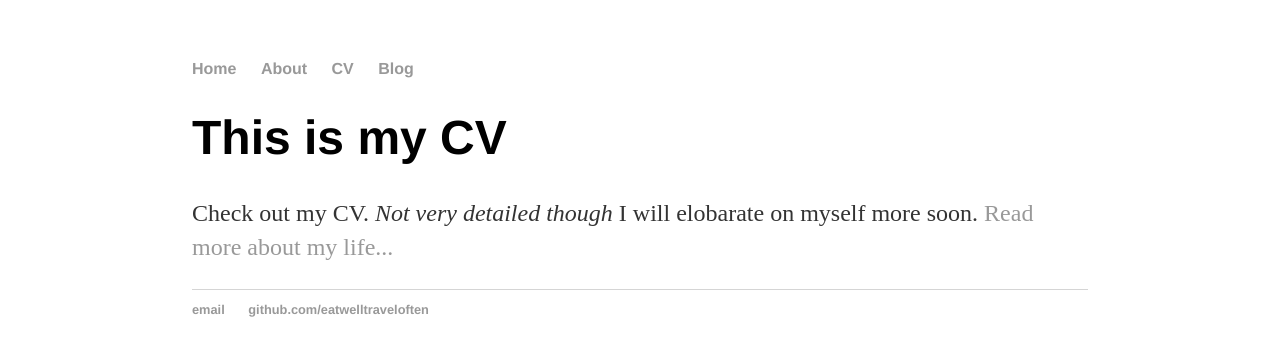
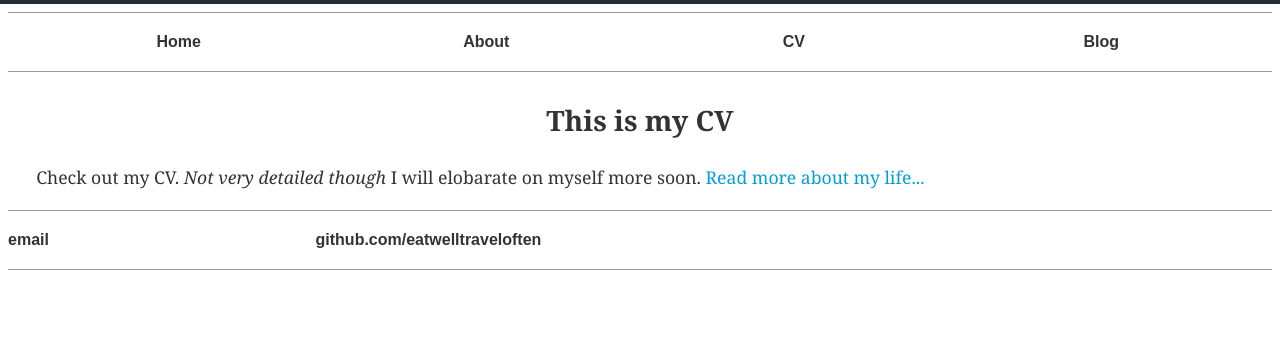
Before and after one commit to ahuysal/eatwelltraveloften.github.io, a Jekyll site: the page built from about/index.html, in a window 1280 px wide. Shown: the top 356 px of the page. Built offline with Jekyll 4.4.1, drawn with Linux system fonts in a browser that asks for light colours; some web fonts are replaced.

Commit message:
style in index.html moved to main.css

```diff
--- a/css/main.css
+++ b/css/main.css
@@ -1,36 +1,85 @@
+@font-face {
+font-family: 'PTSerif';
+src: local('PT Serif'), local('PTSerif'),
+	 url('../fonts/PTSerif.woff2') format('woff2'),
+	 url('../fonts/PTSerif.woff') format('woff');
+}
+@font-face {
+font-family: 'PTSans';
+src: local('PT Sans'), local('PT Sans'),
+	 url('../fonts/PTSans.woff2') format('woff2'),
+	 url('../fonts/PTSans.woff') format('woff');
+}
+::-moz-selection {
+background: #049CDB;
+color: #FFF;
+text-shadow: none;
+}
+::selection {
+background: #049CDB;
+color: #FFF;
+text-shadow: none;
+}
+html { border-top: 4px solid #232E35; }
+html, li a {
+background: white;
+color: #333;
+}
 body {
-    margin: 60px auto;
-    width: 70%;
+font: .6em/1.618 "PTSerif", Georgia, serif;
+-webkit-font-smoothing: antialiased;
+-moz-osx-font-smoothing: antialiased;
+font-smoothing: antialiased;
 }
-nav ul, footer ul {
-    font-family:'Helvetica', 'Arial', 'Sans-Serif';
-    padding: 0px;
-    list-style: none;
-    font-weight: bold;
-}
-nav ul li, footer ul li {
-    display: inline;
-    margin-right: 20px;
-}
-a {
-    text-decoration: none;
-    color: #999;
-}
-a:hover {
-    text-decoration: underline;
-}
-h1 {
-    font-size: 3em;
-    font-family:'Helvetica', 'Arial', 'Sans-Serif';
+.wrapper {
+max-width: 32em;
+padding: 1.618em;
+margin: 0 auto;
 }
 p {
-    font-size: 1.5em;
-    line-height: 1.4em;
-    color: #333;
+text-align: justify;
+text-justify: newspaper;
+font-size: 110%;
+line-height: 1.75;
 }
-footer {
-    border-top: 1px solid #d5d5d5;
-    font-size: .8em;
+h1 { font-size: 175%; }
+h2 { font-size: 125%; }
+a {
+color: #049CDB;
+text-decoration: none;
+outline: none;
+}
+a:hover { text-decoration: underline; }
+#me {
+display: block;
+width: 60px;
+border-radius: 50%;
+margin: 0 auto;
+padding: .809em 0;
+}
+nav li, footer li {
+font-family: "PTSans", sans-serif;
+font-weight: 700;
+}
+#tagline {
+padding-bottom: .809em;
+border-bottom: thin solid #F3F3F3;
+}
+p:first-of-type { text-indent: 1.6em; }
+nav, footer {
+border-top: thin solid #999;
+border-bottom: thin solid #999;
+margin-bottom: 1.618em;
+}
+nav li, footer li {
+width: 24%;
+display: inline-block;
+}
+nav ul, footer ul { padding-left: 0; }
+h1, h2, nav ul, #tagline { text-align: center; }
+@media (min-width:641px) {
+body { font-size: 1em; }
+#me { width: 120px; }
 }
 
 ul.posts {
```
Also changed, not shown: index.html (+0 -85 lines).
